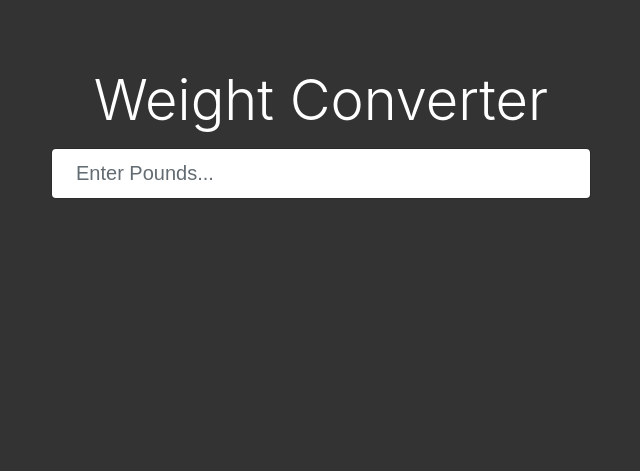
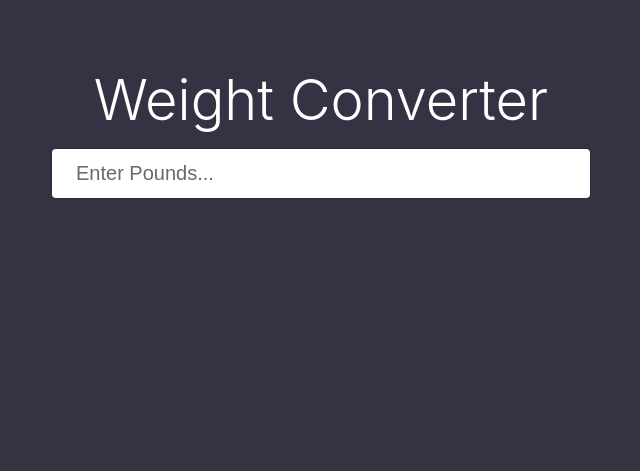
Before and after one commit to codeSachin/Weight-Converter-App-using-JS, a plain HTML site: page index.html in a window 1280 px wide. Shown: the whole page, without its empty margins (319-959 px from the left). Drawn offline with nearby package versions, Linux system fonts and the light colour scheme.

Commit message:
color changes minor

```diff
--- a/index.html
+++ b/index.html
@@ -8,7 +8,7 @@
   <style>
     body{
       margin-top:70px;
-      background:#333;
+      background:#334;
       color:#fff;
     }
   </style>
```
